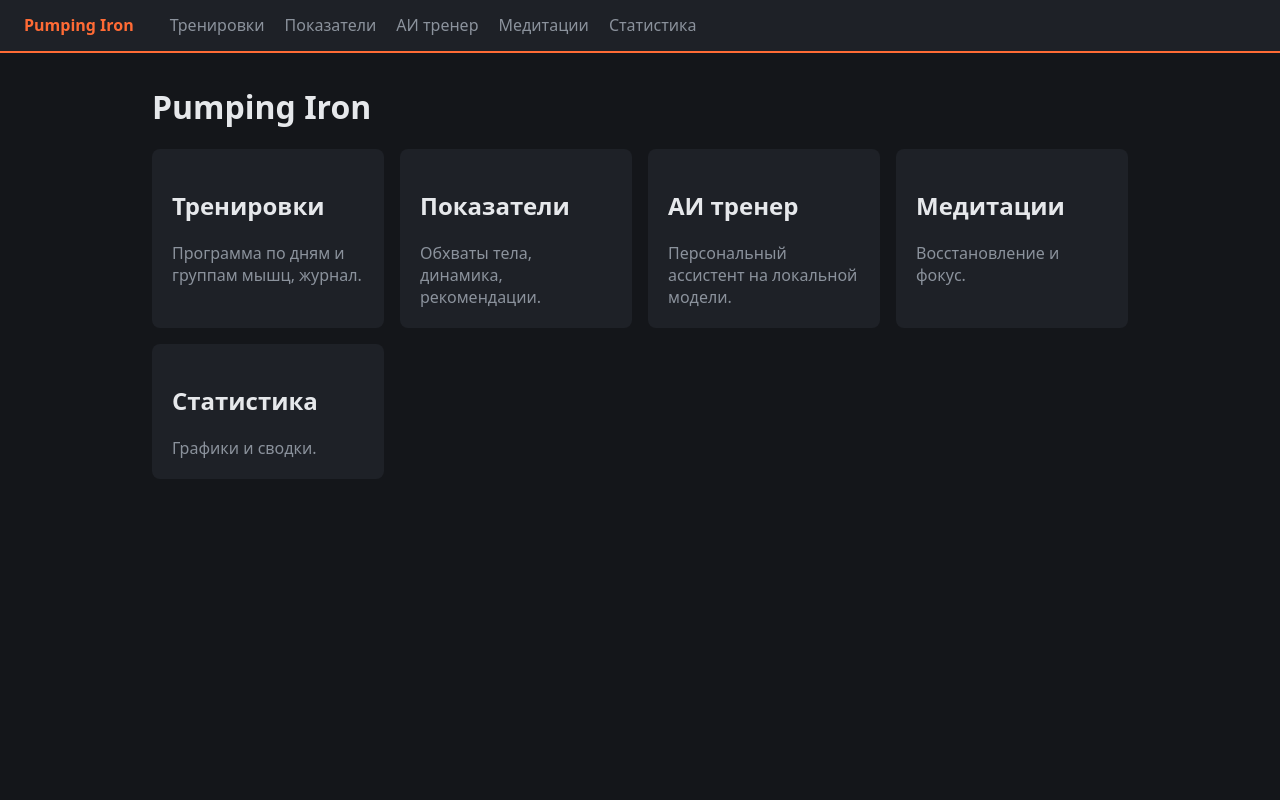
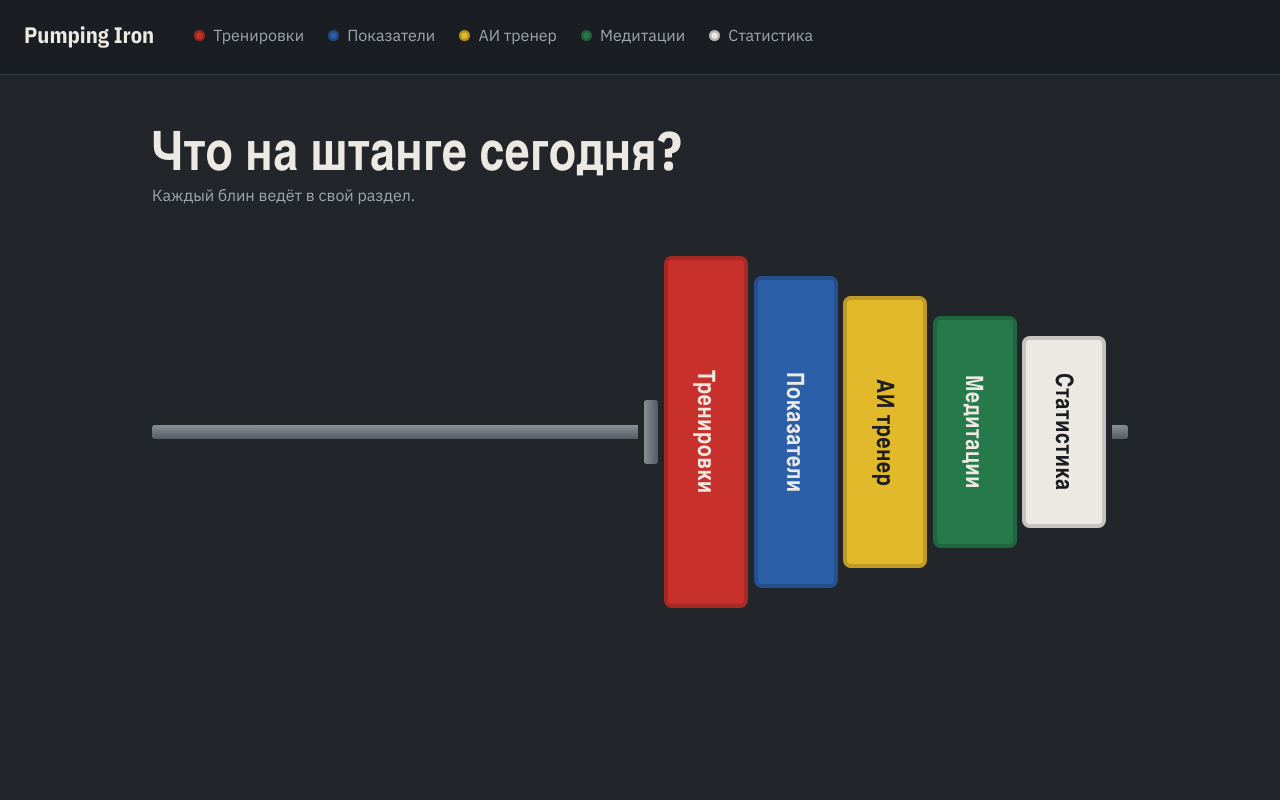
Before and after one commit to BorodaPetra/Pumping_Iron, a FastAPI app: page / in a window 1280 px wide. Run offline with FastAPI, Linux system fonts and the light colour scheme.

Commit message:
Add steel-and-plate visual design with barbell home page
Co-Authored-By: Claude Sonnet 5.5 <noreply@anthropic.com>

```diff
--- a/src/pumping_iron/main.py
+++ b/src/pumping_iron/main.py
@@ -9,30 +9,34 @@ from fastapi.templating import Jinja2Templates
 
 BASE_DIR = Path(__file__).parent
 
-# (url path, template name, navbar title); the order is the navbar order.
+# (url path, template name, navbar title, plate colour); the order is the navbar
+# and barbell order. The colour name maps to a `.plate-<name>` class in style.css.
 PAGES = [
-    ("/workouts", "workouts.html", "Тренировки"),
-    ("/body", "body.html", "Показатели"),
-    ("/assistant", "assistant.html", "АИ тренер"),
-    ("/meditation", "meditation.html", "Медитации"),
-    ("/stats", "stats.html", "Статистика"),
+    ("/workouts", "workouts.html", "Тренировки", "red"),
+    ("/body", "body.html", "Показатели", "blue"),
+    ("/assistant", "assistant.html", "АИ тренер", "yellow"),
+    ("/meditation", "meditation.html", "Медитации", "green"),
+    ("/stats", "stats.html", "Статистика", "white"),
 ]
 
 app = FastAPI(title="Pumping Iron")
 app.mount("/static", StaticFiles(directory=BASE_DIR / "static"), name="static")
 templates = Jinja2Templates(directory=BASE_DIR / "templates")
-templates.env.globals["nav"] = [(path, title) for path, _, title in PAGES]
+templates.env.globals["nav"] = [
+    {"path": path, "title": title, "plate": plate} for path, _, title, plate in PAGES
+]
 
 
-def render(template: str):
+def render(template: str, plate: str | None = None):
     """Build a GET handler that renders `template` with the shared navbar context."""
 
     async def handler(request: Request) -> HTMLResponse:
-        return templates.TemplateResponse(request, template, {"current": request.url.path})
+        context = {"current": request.url.path, "plate": plate}
+        return templates.TemplateResponse(request, template, context)
 
     return handler
 
 
 app.add_api_route("/", render("index.html"), response_class=HTMLResponse)
-for path, template, _ in PAGES:
-    app.add_api_route(path, render(template), response_class=HTMLResponse)
+for path, template, _, plate in PAGES:
+    app.add_api_route(path, render(template, plate), response_class=HTMLResponse)
--- a/src/pumping_iron/static/style.css
+++ b/src/pumping_iron/static/style.css
@@ -1,50 +1,184 @@
+/* Pumping Iron: steel-grey gym floor, chalk text, competition plate colours. */
+
 :root {
-  --bg: #14161a;
-  --panel: #1e2127;
-  --text: #e6e8eb;
-  --muted: #8b929c;
-  --accent: #ff6b35;
+  --steel: #22262b;
+  --steel-deep: #1a1d21;
+  --steel-light: #3a4048;
+  --chalk: #ece9e2;
+  --muted: #a1a7ad;
+
+  --red: #c8312b;
+  --blue: #2b5fa8;
+  --yellow: #e3b92c;
+  --green: #26794a;
+  --white: #ece9e2;
+
+  --font-display: "IBM Plex Sans Condensed", "Arial Narrow", system-ui, sans-serif;
+  --font-body: "IBM Plex Sans", system-ui, sans-serif;
 }
+
+/* A section picks its plate colour by class; --on is the readable text colour on it. */
+.plate-red    { --plate: var(--red);    --on: var(--chalk); }
+.plate-blue   { --plate: var(--blue);   --on: var(--chalk); }
+.plate-yellow { --plate: var(--yellow); --on: var(--steel-deep); }
+.plate-green  { --plate: var(--green);  --on: var(--chalk); }
+.plate-white  { --plate: var(--white);  --on: var(--steel-deep); }
 
 * { box-sizing: border-box; }
 
 body {
   margin: 0;
-  background: var(--bg);
-  color: var(--text);
-  font-family: system-ui, sans-serif;
+  min-height: 100vh;
+  background: var(--steel);
+  color: var(--chalk);
+  font-family: var(--font-body);
+  line-height: 1.55;
 }
+
+h1, h2 {
+  font-family: var(--font-display);
+  font-weight: 700;
+  line-height: 1.1;
+  letter-spacing: 0.01em;
+}
+
+a:focus-visible {
+  outline: 3px solid var(--chalk);
+  outline-offset: 3px;
+}
+
+/* ---------- navbar ---------- */
 
 .navbar {
   display: flex;
   flex-wrap: wrap;
-  gap: 1.25rem;
   align-items: center;
-  padding: 0.9rem 1.5rem;
-  background: var(--panel);
-  border-bottom: 2px solid var(--accent);
+  gap: 0.25rem 1.5rem;
+  padding: 0.85rem 1.5rem;
+  background: var(--steel-deep);
+  border-bottom: 1px solid var(--steel-light);
 }
 
-.navbar a { color: var(--muted); text-decoration: none; }
-.navbar a:hover, .navbar a.active { color: var(--text); }
-.navbar .brand { color: var(--accent); font-weight: 700; margin-right: 1rem; }
-
-main { max-width: 64rem; margin: 2rem auto; padding: 0 1.5rem; }
-
-.cards {
-  display: grid;
-  grid-template-columns: repeat(auto-fit, minmax(14rem, 1fr));
-  gap: 1rem;
+.navbar a {
+  display: inline-flex;
+  align-items: center;
+  gap: 0.5rem;
+  padding: 0.3rem 0;
+  color: var(--muted);
+  text-decoration: none;
+  border-bottom: 2px solid transparent;
 }
 
-.card {
-  display: block;
-  padding: 1.25rem;
-  background: var(--panel);
-  border-radius: 0.5rem;
-  color: var(--text);
-  text-decoration: none;
+.navbar a:hover,
+.navbar a[aria-current="page"] { color: var(--chalk); }
+.navbar a[aria-current="page"] { border-bottom-color: var(--plate); }
+
+/* small plate disc in front of each section link */
+.navbar a[class*="plate-"]::before {
+  content: "";
+  width: 0.7rem;
+  height: 0.7rem;
+  border-radius: 50%;
+  background: var(--plate);
+  box-shadow: inset 0 0 0 0.15rem rgb(0 0 0 / 0.22);
 }
 
-.card:hover { outline: 1px solid var(--accent); }
-.card p { color: var(--muted); margin-bottom: 0; }
+.navbar .brand {
+  margin-right: 1rem;
+  color: var(--chalk);
+  font-family: var(--font-display);
+  font-size: 1.4rem;
+  font-weight: 700;
+}
+
+/* ---------- section pages ---------- */
+
+main { max-width: 64rem; margin: 2.5rem auto; padding: 0 1.5rem; }
+
+/* coloured slab in front of the page title = the section's plate */
+main[class*="plate-"] h1::before {
+  content: "";
+  display: inline-block;
+  width: 0.8rem;
+  height: 0.9em;
+  margin-right: 0.7rem;
+  border-radius: 0.2rem;
+  background: var(--plate);
+  vertical-align: -0.05em;
+}
+
+main p { max-width: 60ch; color: var(--muted); }
+
+/* ---------- home: the barbell ---------- */
+
+.hero h1 { margin-bottom: 0.25rem; font-size: clamp(2rem, 6vw, 3.4rem); }
+.hero p { margin: 0 0 2rem; }
+
+.barbell {
+  display: flex;
+  align-items: center;
+  gap: 0.35rem;
+  min-height: 24rem;
+}
+
+.bar {
+  flex: 1;
+  min-width: 2rem;
+  height: 0.9rem;
+  border-radius: 0.2rem 0 0 0.2rem;
+  background: linear-gradient(#8a9097, #565c63);
+}
+
+.collar {
+  width: 0.9rem;
+  height: 4rem;
+  border-radius: 0.2rem;
+  background: linear-gradient(90deg, #8a9097, #565c63);
+}
+
+.sleeve {
+  width: 1rem;
+  height: 0.9rem;
+  border-radius: 0 0.2rem 0.2rem 0;
+  background: linear-gradient(#8a9097, #565c63);
+}
+
+.plate {
+  display: flex;
+  align-items: center;
+  justify-content: center;
+  width: clamp(3rem, 12vw, 5.25rem);
+  background: var(--plate);
+  color: var(--on);
+  border-radius: 0.5rem;
+  box-shadow: inset 0 0 0 0.25rem rgb(0 0 0 / 0.16);
+  font-family: var(--font-display);
+  font-size: clamp(1.05rem, 3.4vw, 1.5rem);
+  font-weight: 700;
+  letter-spacing: 0.03em;
+  text-decoration: none;
+  writing-mode: vertical-rl;
+  transition: transform 0.15s ease-out;
+}
+
+/* diameters shrink along the sleeve, like a real loaded bar */
+.plate:nth-of-type(1) { height: 22rem; }
+.plate:nth-of-type(2) { height: 19.5rem; }
+.plate:nth-of-type(3) { height: 17rem; }
+.plate:nth-of-type(4) { height: 14.5rem; }
+.plate:nth-of-type(5) { height: 12rem; }
+
+.plate:hover,
+.plate:focus-visible { transform: translateY(-0.4rem); }
+
+/* the one orchestrated moment: plates are loaded onto the bar, biggest first */
+@media (prefers-reduced-motion: no-preference) {
+  .plate {
+    animation: load-plate 0.5s cubic-bezier(0.2, 0.8, 0.2, 1) backwards;
+    animation-delay: calc(var(--i) * 90ms);
+  }
+}
+
+@keyframes load-plate {
+  from { opacity: 0; transform: translateX(3rem); }
+}
--- a/src/pumping_iron/templates/base.html
+++ b/src/pumping_iron/templates/base.html
@@ -4,15 +4,18 @@
   <meta charset="utf-8">
   <meta name="viewport" content="width=device-width, initial-scale=1">
   <title>{% block title %}Pumping Iron{% endblock %}</title>
+  <link rel="preconnect" href="https://fonts.googleapis.com">
+  <link rel="preconnect" href="https://fonts.gstatic.com" crossorigin>
+  <link rel="stylesheet" href="https://fonts.googleapis.com/css2?family=IBM+Plex+Sans+Condensed:wght@600;700&family=IBM+Plex+Sans:wght@400;500&display=swap">
   <link rel="stylesheet" href="{{ url_for('static', path='style.css') }}">
 </head>
 <body>
-  <nav class="navbar">
+  <nav class="navbar" aria-label="Разделы">
     <a class="brand" href="/">Pumping Iron</a>
-    {% for path, title in nav %}
-      <a href="{{ path }}" class="{{ 'active' if current == path }}">{{ title }}</a>
+    {% for item in nav %}
+      <a href="{{ item.path }}" class="plate-{{ item.plate }}"{% if current == item.path %} aria-current="page"{% endif %}>{{ item.title }}</a>
     {% endfor %}
   </nav>
-  <main>{% block content %}{% endblock %}</main>
+  <main{% if plate %} class="plate-{{ plate }}"{% endif %}>{% block content %}{% endblock %}</main>
 </body>
 </html>
--- a/src/pumping_iron/templates/index.html
+++ b/src/pumping_iron/templates/index.html
@@ -1,11 +1,15 @@
 {% extends "base.html" %}
 {% block content %}
-<h1>Pumping Iron</h1>
-<div class="cards">
-  <a class="card" href="/workouts"><h2>Тренировки</h2><p>Программа по дням и группам мышц, журнал.</p></a>
-  <a class="card" href="/body"><h2>Показатели</h2><p>Обхваты тела, динамика, рекомендации.</p></a>
-  <a class="card" href="/assistant"><h2>АИ тренер</h2><p>Персональный ассистент на локальной модели.</p></a>
-  <a class="card" href="/meditation"><h2>Медитации</h2><p>Восстановление и фокус.</p></a>
-  <a class="card" href="/stats"><h2>Статистика</h2><p>Графики и сводки.</p></a>
-</div>
+<section class="hero">
+  <h1>Что на штанге сегодня?</h1>
+  <p>Каждый блин ведёт в свой раздел.</p>
+  <div class="barbell">
+    <div class="bar"></div>
+    <div class="collar"></div>
+    {% for item in nav %}
+      <a class="plate plate-{{ item.plate }}" href="{{ item.path }}" style="--i: {{ loop.index0 }}">{{ item.title }}</a>
+    {% endfor %}
+    <div class="sleeve"></div>
+  </div>
+</section>
 {% endblock %}
```
Also changed, not shown: 1 other file.
